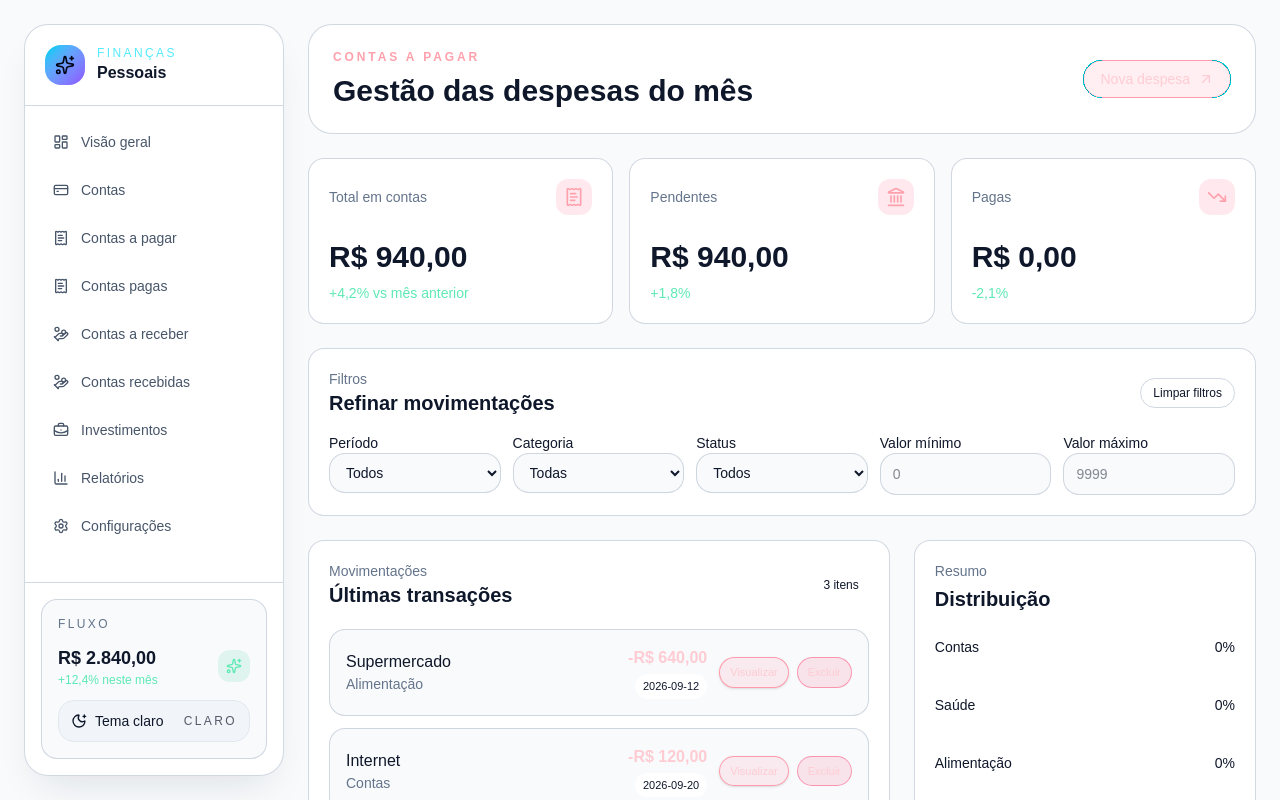
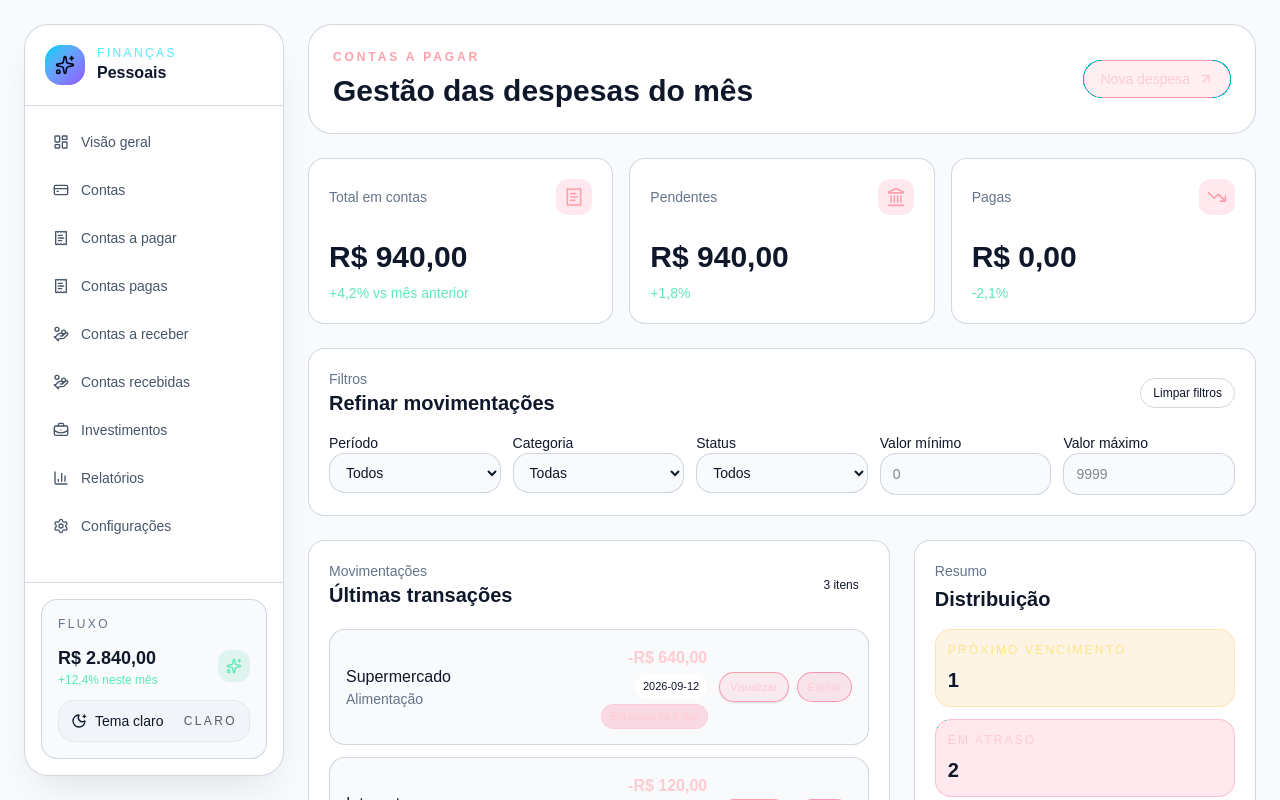
Before and after one commit to EgorRodrigues/fin-front, a Next.js app: page /despesas in a window 1280 px wide. Shown: the top 800 px of the page. Built offline with nearby package versions, Linux system fonts and the light colour scheme.

Commit message:
feat: add due status calculation and display for transactions on the transaction page

```diff
--- a/src/components/transaction-page.tsx
+++ b/src/components/transaction-page.tsx
@@ -122,6 +122,32 @@ const buildSummaryFromTransactions = (items: TransactionItem[]) => {
     }));
 };
 
+const getDueStatus = (date: string) => {
+  const today = new Date();
+  const dueDate = new Date(`${date}T00:00:00`);
+  const diffInMilliseconds = dueDate.getTime() - today.getTime();
+  const diffInDays = Math.ceil(diffInMilliseconds / (1000 * 60 * 60 * 24));
+
+  if (diffInDays < 0) {
+    return {
+      label: `Em atraso há ${Math.abs(diffInDays)} dia${Math.abs(diffInDays) === 1 ? "" : "s"}`,
+      tone: "bg-rose-500/15 text-rose-200 ring-1 ring-rose-400/30",
+    };
+  }
+
+  if (diffInDays <= 3) {
+    return {
+      label: diffInDays === 0 ? "Vence hoje" : `Vence em ${diffInDays} dia${diffInDays === 1 ? "" : "s"}`,
+      tone: "bg-amber-500/15 text-amber-200 ring-1 ring-amber-400/30",
+    };
+  }
+
+  return {
+    label: `Vence em ${diffInDays} dias`,
+    tone: "bg-emerald-500/15 text-emerald-200 ring-1 ring-emerald-400/30",
+  };
+};
+
 export function TransactionPage({
   module,
   eyebrow,
@@ -223,6 +249,11 @@ export function TransactionPage({
   });
 
   const summaryData = filteredTransactions.length > 0 ? buildSummaryFromTransactions(filteredTransactions) : summary;
+  const overdueCount = filteredTransactions.filter((transaction) => getDueStatus(transaction.date).label.startsWith("Em atraso")).length;
+  const dueSoonCount = filteredTransactions.filter((transaction) => {
+    const status = getDueStatus(transaction.date);
+    return status.label.includes("Vence") || status.label === "Vence hoje";
+  }).length;
 
   useEffect(() => {
     if (typeof window !== "undefined") {
@@ -491,9 +522,14 @@ export function TransactionPage({
                       >
                         {transaction.amount}
                       </p>
-                      <span className="mt-1 inline-flex rounded-full bg-slate-800 px-2 py-1 text-[11px] text-slate-300">
-                        {transaction.date}
-                      </span>
+                      <div className="mt-1 flex flex-col items-end gap-1.5">
+                        <span className="inline-flex rounded-full bg-slate-800 px-2 py-1 text-[11px] text-slate-300">
+                          {transaction.date}
+                        </span>
+                        <span className={`inline-flex rounded-full px-2 py-1 text-[10px] font-medium ${getDueStatus(transaction.date).tone}`}>
+                          {getDueStatus(transaction.date).label}
+                        </span>
+                      </div>
                     </div>
 
                     <div className="flex items-center gap-2">
@@ -521,6 +557,17 @@ export function TransactionPage({
           <div className="rounded-2xl border border-slate-800 bg-slate-900 p-5">
             <p className="text-sm text-slate-400">Resumo</p>
             <h2 className="mt-1 text-xl font-semibold text-white">Distribuição</h2>
+
+            <div className="mt-4 grid gap-3">
+              <div className="rounded-2xl border border-amber-500/20 bg-amber-500/10 p-3">
+                <p className="text-xs uppercase tracking-[0.18em] text-amber-200">Próximo vencimento</p>
+                <p className="mt-2 text-xl font-semibold text-white">{dueSoonCount}</p>
+              </div>
+              <div className="rounded-2xl border border-rose-500/20 bg-rose-500/10 p-3">
+                <p className="text-xs uppercase tracking-[0.18em] text-rose-200">Em atraso</p>
+                <p className="mt-2 text-xl font-semibold text-white">{overdueCount}</p>
+              </div>
+            </div>
 
             <div className="mt-6 space-y-5">
               {summaryData.map((item) => (
```
